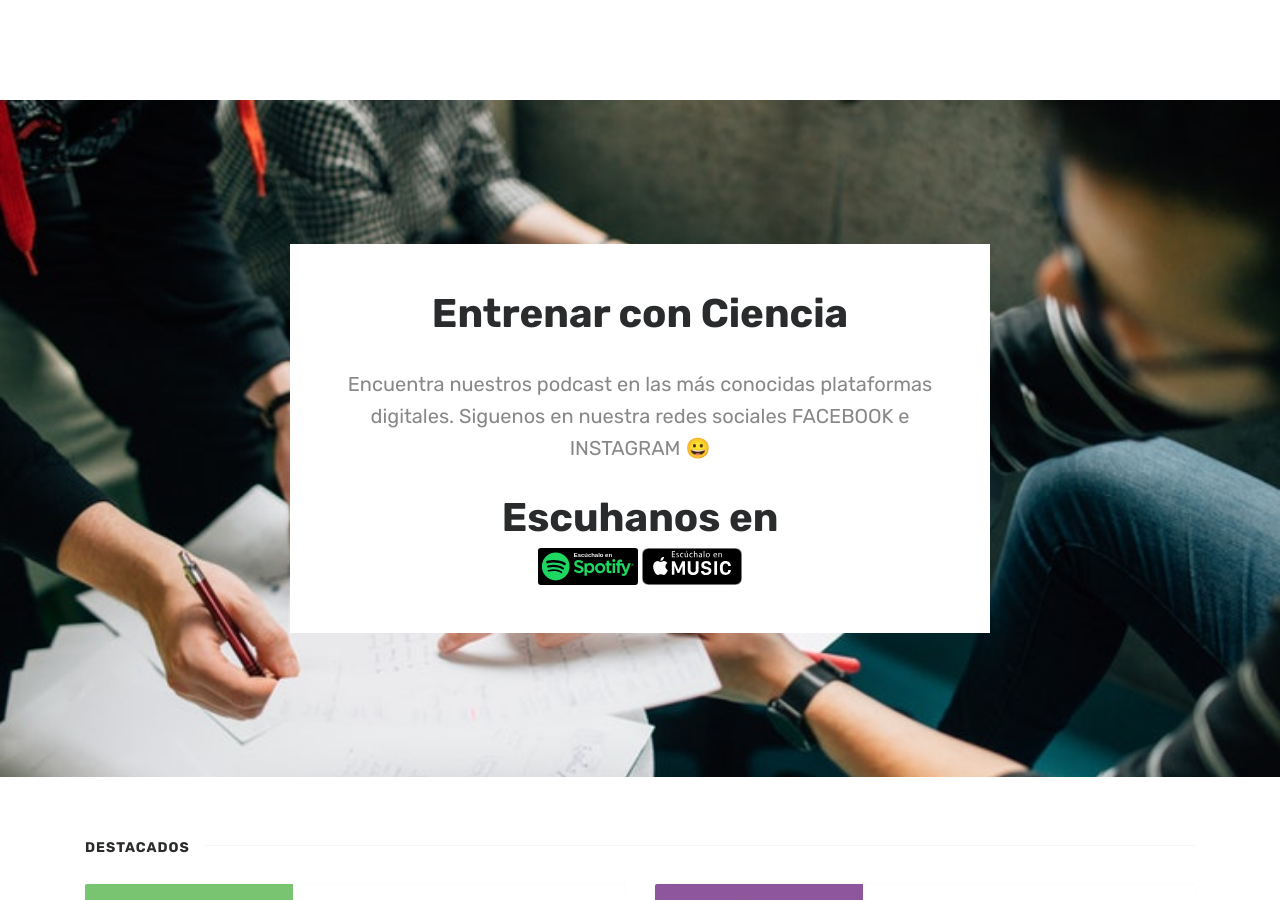
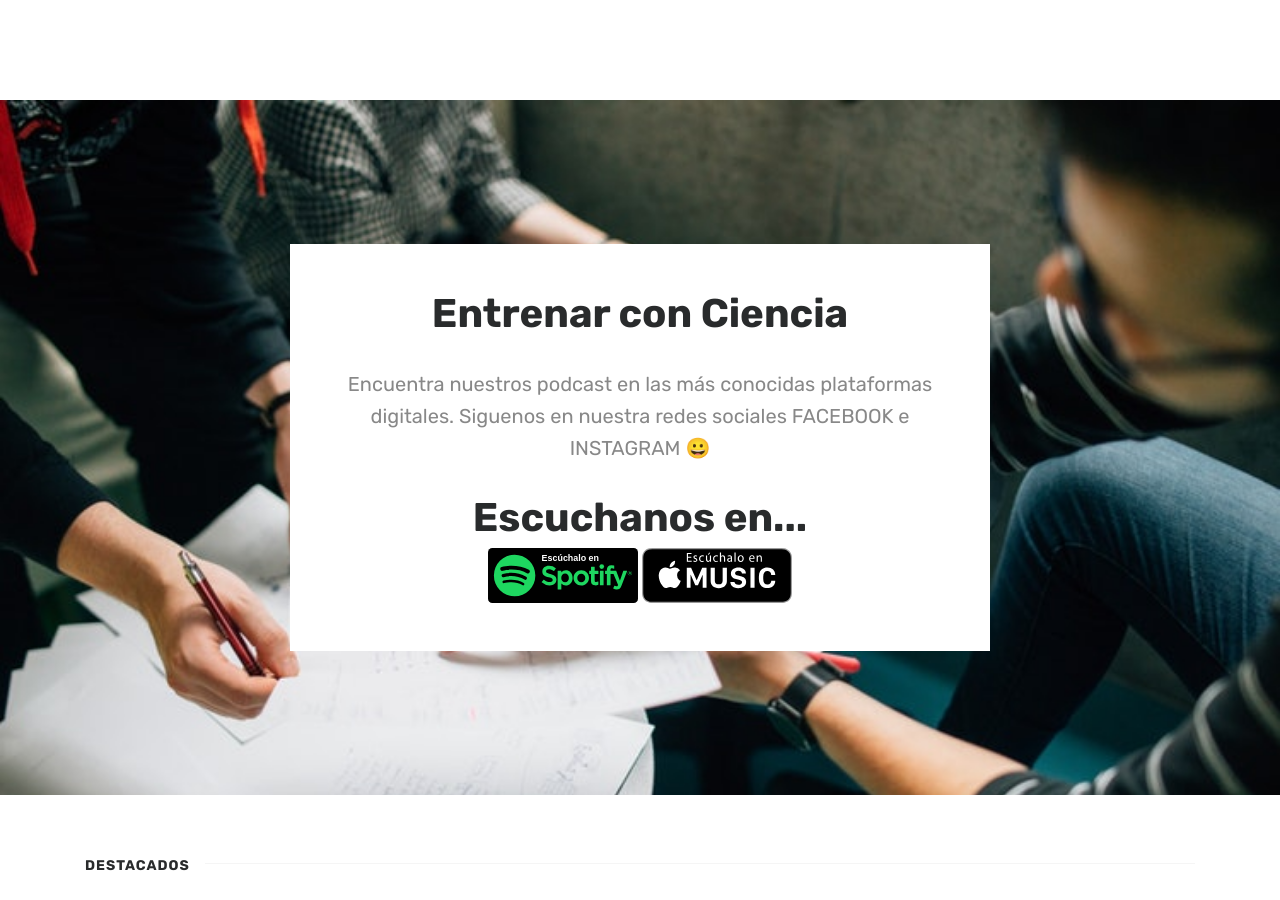
Before and after one commit to msanhueza/alex, a Jekyll site: the page built from index.html, in a window 1280 px wide and 900 px high. Built offline with Jekyll 4.4.1, drawn with Linux system fonts in a browser that asks for light colours; the list of posts is cut into pages by our own code.

Commit message:
Update index.html

```diff
--- a/index.html
+++ b/index.html
@@ -9,9 +9,9 @@ title: Home
     <div class="wrapintro">
         <h1>Entrenar con Ciencia</h1>
         <h2 class="lead">Encuentra nuestros podcast en las más conocidas plataformas digitales. Siguenos en nuestra redes sociales FACEBOOK e INSTAGRAM &#128512;</a>
-        <h1>Escuhanos en</h1>
-        <a href="https://open.spotify.com/show/5TWUkx8yRsSKpd4U1cf2tR"><img src="{{ site.baseurl }}/assets/images/spotify-music.svg" width="100" height="30" title="Spotify"></a>
-        <a href="https://podcasts.apple.com/cl/podcast/entrenar-con-ciencia/id1475407558"><img src="{{ site.baseurl }}/assets/images/apple-music.svg" width="100" height="30" title="Apple Music"></a>
+        <h1>Escuchanos en...</h1>
+        <a href="https://open.spotify.com/show/5TWUkx8yRsSKpd4U1cf2tR"><img src="{{ site.baseurl }}/assets/images/spotify-music.svg" width="150" height="80" title="Spotify"></a>
+        <a href="https://podcasts.apple.com/cl/podcast/entrenar-con-ciencia/id1475407558"><img src="{{ site.baseurl }}/assets/images/apple-music.svg" width="150" height="80" title="Apple Music"></a>
     </div>
 </section>
 
```
